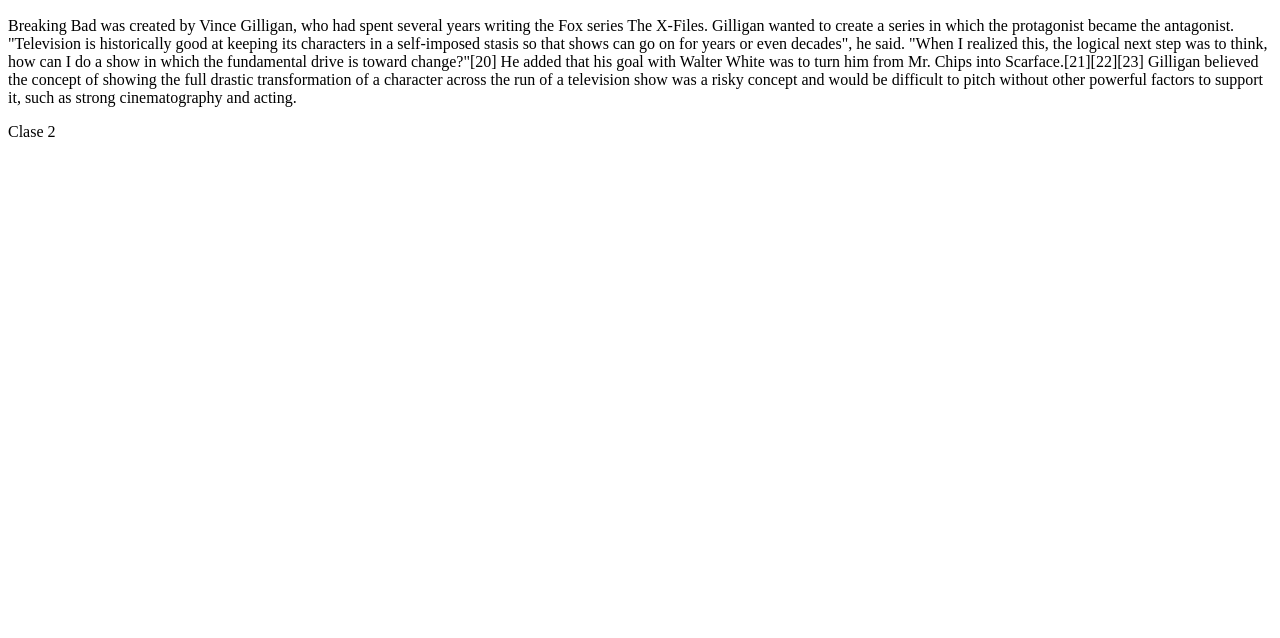
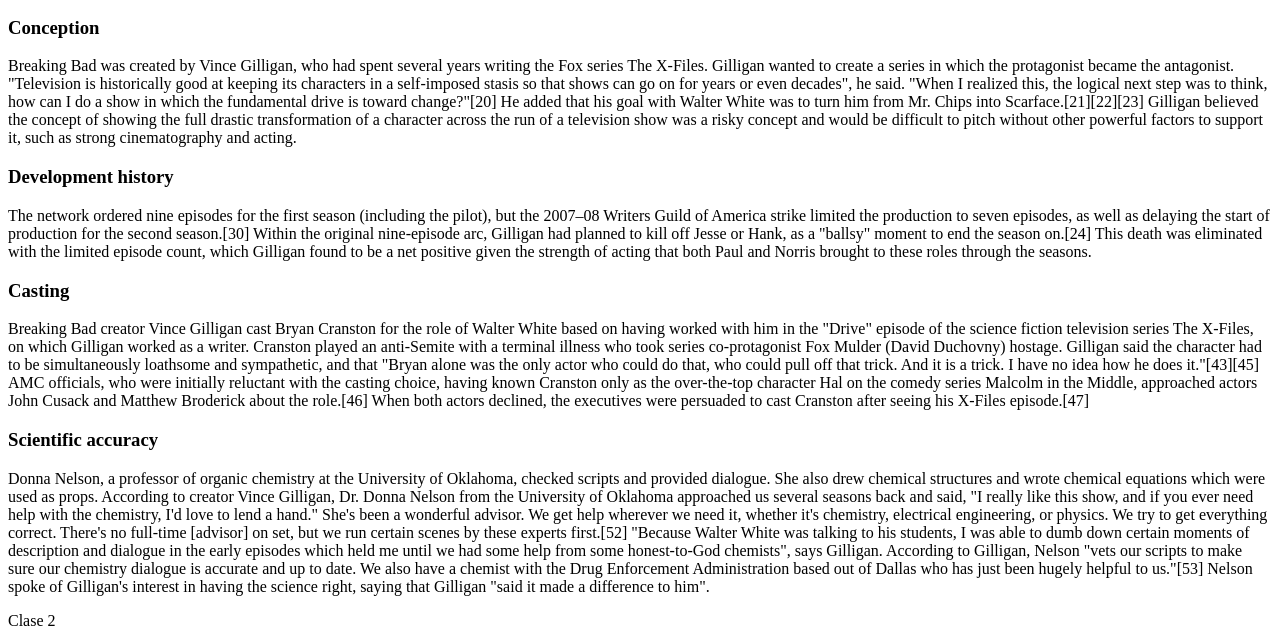
Before and after one commit to estebanhirzfeld/Programacion-Web, a plain HTML site: page clase_2/pages/production.html in a window 1280 px wide. Shown: the part 202-840 px from the top of the page. Before the commit the page ends 800 px from the top, so only its background shows below. Drawn offline with Linux system fonts and the light colour scheme.

Commit message:
feat: added article elements

```diff
--- a/clase_2/pages/production.html
+++ b/clase_2/pages/production.html
@@ -26,7 +26,10 @@
       </nav>
     </header>
     <main>
+      <section>
         <h2>Production</h2>
+        <article>
+          <h3>Conception</h3>
           <p>
             Breaking Bad was created by Vince Gilligan, who had spent several years
             writing the Fox series The X-Files. Gilligan wanted to create a series
@@ -41,6 +44,24 @@
             show was a risky concept and would be difficult to pitch without other
             powerful factors to support it, such as strong cinematography and
             acting.
+          </article>
+          <article>
+            <h3>Development history</h3>
+            <p>The network ordered nine episodes for the first season (including the pilot), but the 2007–08 Writers Guild of America strike limited the production to seven episodes, as well as delaying the start of production for the second season.[30] Within the original nine-episode arc, Gilligan had planned to kill off Jesse or Hank, as a "ballsy" moment to end the season on.[24] This death was eliminated with the limited episode count, which Gilligan found to be a net positive given the strength of acting that both Paul and Norris brought to these roles through the seasons.</p>
+          </article>
+          <article>
+            <h3>Casting</h3>
+            <p>Breaking Bad creator Vince Gilligan cast Bryan Cranston for the role of Walter White based on having worked with him in the "Drive" episode of the science fiction television series The X-Files, on which Gilligan worked as a writer. Cranston played an anti-Semite with a terminal illness who took series co-protagonist Fox Mulder (David Duchovny) hostage. Gilligan said the character had to be simultaneously loathsome and sympathetic, and that "Bryan alone was the only actor who could do that, who could pull off that trick. And it is a trick. I have no idea how he does it."[43][45] AMC officials, who were initially reluctant with the casting choice, having known Cranston only as the over-the-top character Hal on the comedy series Malcolm in the Middle, approached actors John Cusack and Matthew Broderick about the role.[46] When both actors declined, the executives were persuaded to cast Cranston after seeing his X-Files episode.[47]</p>
+          </article>
+          <article>
+            <h3>Scientific accuracy</h3>
+            <p>Donna Nelson, a professor of organic chemistry at the University of Oklahoma, checked scripts and provided dialogue. She also drew chemical structures and wrote chemical equations which were used as props. According to creator Vince Gilligan,
+
+              Dr. Donna Nelson from the University of Oklahoma approached us several seasons back and said, "I really like this show, and if you ever need help with the chemistry, I'd love to lend a hand." She's been a wonderful advisor. We get help wherever we need it, whether it's chemistry, electrical engineering, or physics. We try to get everything correct. There's no full-time [advisor] on set, but we run certain scenes by these experts first.[52]
+
+              "Because Walter White was talking to his students, I was able to dumb down certain moments of description and dialogue in the early episodes which held me until we had some help from some honest-to-God chemists", says Gilligan. According to Gilligan, Nelson "vets our scripts to make sure our chemistry dialogue is accurate and up to date. We also have a chemist with the Drug Enforcement Administration based out of Dallas who has just been hugely helpful to us."[53] Nelson spoke of Gilligan's interest in having the science right, saying that Gilligan "said it made a difference to him".</p>
+          </article>
+        </section>
       </p>
     </main>
     <footer>Clase 2</footer>
```
Lines whose indentation alone changed are shown as unchanged.
